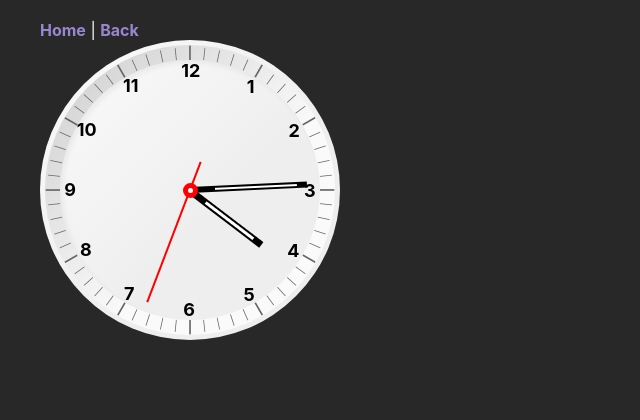
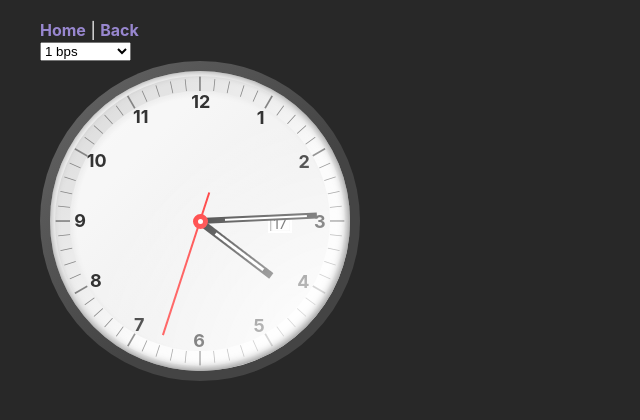
Before and after one commit to gareys/hooks-playground, a React (Vite) app: page /hooks-playground/cssClock in a window 1280 px wide. Shown: the top 420 px of the page, without its empty margins (0-640 px from the left). Built offline with nearby package versions, Linux system fonts and the light colour scheme.

Commit message:
Update clocks

```diff
--- a/src/components/clock/Clock.tsx
+++ b/src/components/clock/Clock.tsx
@@ -1,8 +1,8 @@
 import React from 'react';
-import { createGlobalStyle } from 'styled-components';
-import { CenterPin, Face, Markers } from './ClockParts';
+import { Case, CenterPin, Day, Face, Glass, Markers } from './ClockParts';
 
 export const Clock = ({ time = new Date() }) => {
+  const day = time.getDate();
   const hours = time.getHours();
   const minutes = time.getMinutes();
   const seconds = time.getSeconds();
@@ -12,8 +12,10 @@ export const Clock = ({ time = new Date() }) => {
   const secondDegrees = (360 / 60) * seconds;
 
   return (
+    <Case>
       <Face>
         <Markers />
+        <Day day={day}>{day}</Day>
         <div
           className="hour hand"
           style={{ transform: `rotate(${hourDegrees}deg` }}
@@ -29,11 +31,13 @@ export const Clock = ({ time = new Date() }) => {
             transition: `${
               secondDegrees === 0
                 ? 'none'
-              : 'transform .025s cubic-bezier(1,1.8,1,1.8)'
+                : 'transform .04s cubic-bezier(1,1.5,1,1.5)'
             }`,
           }}
         />
         <CenterPin />
+        <Glass />
       </Face>
+    </Case>
   );
 };
--- a/src/components/clock/ClockParts.tsx
+++ b/src/components/clock/ClockParts.tsx
@@ -1,6 +1,15 @@
 import React from 'react';
 import styled from 'styled-components';
-
+export const Case = styled.div`
+  height: 320px;
+  width: 320px;
+  background: linear-gradient(135deg, #666 0%, #444 60%);
+  border-radius: 50%;
+  display: flex;
+  align-items: center;
+  justify-content: center;
+  position: relative;
+`;
 export const Face = styled.div`
   height: 300px;
   width: 300px;
@@ -173,3 +182,42 @@ const FaceNumber = styled.div<{ number: number }>`
     transform: rotate(${({ number }) => -30 * (number + 1.52)}deg);
   }
 `;
+
+export const Glass = styled.div`
+  height: 100%;
+  width: 100%;
+  position: absolute;
+  border-radius: 50%;
+  background: #fff;
+  box-shadow: inset -1px -1px 10px rgba(0, 0, 0, 0.5);
+  background: -moz-radial-gradient(
+    bottom right,
+    rgba(255, 255, 255, 0.75) 20%,
+    rgba(255, 255, 255, 0.2) 60%
+  );
+  background: radial-gradient(
+    to top left,
+    rgba(255, 255, 255, 0.75) 20%,
+    rgba(255, 255, 255, 0.2) 60%
+  );
+  background: -webkit-radial-gradient(
+    bottom right,
+    rgba(255, 255, 255, 0.75) 20%,
+    rgba(255, 255, 255, 0.2) 60%
+  );
+`;
+
+export const Day = styled.div<{ day: number }>`
+  position: absolute;
+  transform: translateX(80px) translateY(2px);
+  color: #000;
+  background: #fff;
+  font-size: 14px;
+  border: 2px solid white;
+  width: 20px;
+  height: 15px;
+  display: flex;
+  align-items: center;
+  justify-content: center;
+  box-shadow: inset 1px 1px 2px rgba(0, 0, 0, 0.6);
+`;
--- a/src/components/clock/CssClock.tsx
+++ b/src/components/clock/CssClock.tsx
@@ -1,8 +1,25 @@
-import React from 'react';
+import React, { useEffect, useLayoutEffect, useState } from 'react';
 import styled, { createGlobalStyle } from 'styled-components';
-import { Face, CenterPin, Markers } from './ClockParts';
+import { Face, CenterPin, Markers, Glass, Case, Day } from './ClockParts';
+type BPS = 'smooth' | 1 | 2 | 4 | 8 | 12;
+const bpsOptions: BPS[] = ['smooth', 1, 2, 4, 8, 12];
+export const CssClock = () => {
+  const [time, setTime] = useState<Date>(new Date());
+  const [bps, setBps] = useState<BPS>(1);
+  const [shouldRender, setShouldRender] = useState<boolean>(false);
 
-export const CssClock = ({ time = new Date() }) => {
+  useEffect(() => {
+    setShouldRender(false);
+  }, [bps]);
+
+  useEffect(() => {
+    if (!shouldRender) {
+      setTime(new Date(new Date().setMilliseconds(0)));
+      setShouldRender(true);
+    }
+  }, [shouldRender]);
+
+  const day = time.getDate();
   const hours = time.getHours();
   const minutes = time.getMinutes();
   const seconds = time.getSeconds();
@@ -13,18 +30,39 @@ export const CssClock = ({ time = new Date() }) => {
   const secondDegrees = (360 / 60) * (seconds + milliseconds / 1000);
 
   return (
+    <>
+      <BPSSelector>
+        <select
+          defaultValue={bps}
+          onChange={(ev) => setBps(ev.target.value as BPS)}
+        >
+          {bpsOptions.map((bpsOption) => (
+            <option key={bpsOption} value={bpsOption}>
+              {bpsOption} bps
+            </option>
+          ))}
+        </select>
+      </BPSSelector>
+      {shouldRender && (
+        <Case>
           <Face>
             <GlobalStyle
               hourDegrees={hourDegrees}
               minuteDegrees={minuteDegrees}
               secondDegrees={secondDegrees}
+              bps={bps}
             />
             <Markers />
+            <Day day={day}>{day}</Day>
             <HourHand className="hour hand" degrees={hourDegrees} />
             <MinuteHand className="minute hand" degrees={minuteDegrees} />
             <SecondHand className="second hand" degrees={secondDegrees} />
             <CenterPin />
+            <Glass />
           </Face>
+        </Case>
+      )}
+    </>
   );
 };
 
@@ -32,10 +70,16 @@ const GlobalStyle = createGlobalStyle<{
   hourDegrees: number;
   minuteDegrees: number;
   secondDegrees: number;
+  bps: BPS;
 }>`
   .hand {
     animation-timing-function: linear;
     animation-iteration-count: infinite;
+  }
+
+  .second.hand {
+    animation-timing-function: ${({ bps }) =>
+      bps === 'smooth' ? 'linear' : `steps(${bps * 60}, end)`}
   }
 
   @keyframes rotateHours {
@@ -64,6 +108,11 @@ const GlobalStyle = createGlobalStyle<{
   }
 `;
 
+const BPSSelector = styled.div`
+  position: relative;
+  z-index: 2;
+`;
+
 const HourHand = styled.div<{ degrees: number }>`
   animation-name: rotateHours;
   animation-duration: 43200s;
```
Lines whose indentation alone changed are shown as unchanged.
